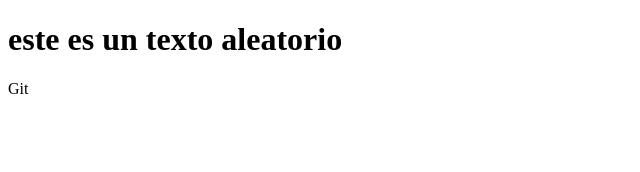
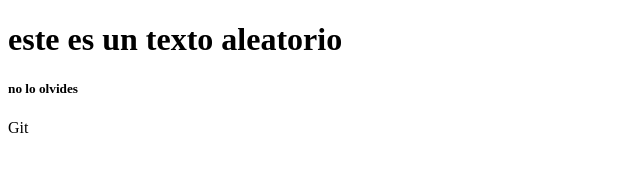
Before and after one commit to mayteloisa/30032023, a plain HTML site: page segundo.html in a window 1280 px wide. Shown: the full height of the page, 0-640 px from the left. Drawn offline with Linux system fonts and the light colour scheme.

Commit message:
este si es mi segundo commit

```diff
--- a/segundo.html
+++ b/segundo.html
@@ -8,5 +8,6 @@
 </head>
 <body>
     <h1> este es un texto aleatorio</h1>
+    <h5>no lo olvides </h5>
 </body>
 </html>Git
```
